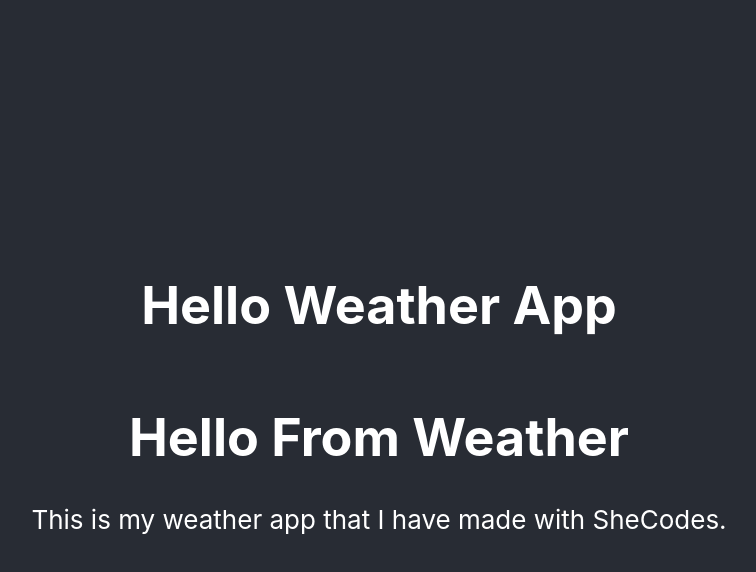
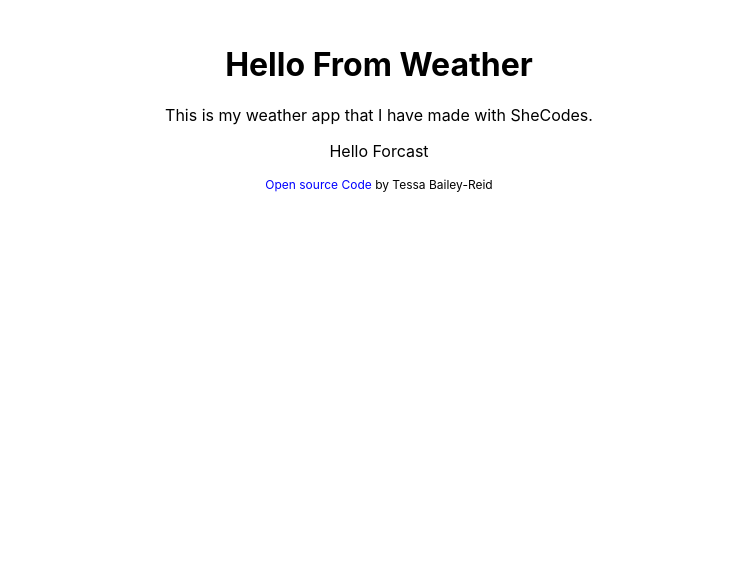
Before and after one commit to TessBReid/Weather-app-react, a React (Create React App) app: page / in a window 1280 px wide. Shown: the top 572 px of the page, without its empty margins (261-1017 px from the left). Built offline with nearby package versions, Linux system fonts and the light colour scheme.

Commit message:
Created new JS file and added open source

```diff
--- a/src/App.css
+++ b/src/App.css
@@ -1,38 +1,15 @@
 .App {
   text-align: center;
+  max-width: 600px;
+  margin: 45px auto;
 }
 
-.App-logo {
-  height: 40vmin;
-  pointer-events: none;
+.App a {
+  color: blue;
+  text-decoration: none;
 }
 
-@media (prefers-reduced-motion: no-preference) {
-  .App-logo {
-    animation: App-logo-spin infinite 20s linear;
-  }
+.App footer {
+  font-size: 12px;
+  margin: 10px;
 }
-
-.App-header {
-  background-color: #282c34;
-  min-height: 100vh;
-  display: flex;
-  flex-direction: column;
-  align-items: center;
-  justify-content: center;
-  font-size: calc(10px + 2vmin);
-  color: white;
-}
-
-.App-link {
-  color: #61dafb;
-}
-
-@keyframes App-logo-spin {
-  from {
-    transform: rotate(0deg);
-  }
-  to {
-    transform: rotate(360deg);
-  }
-}
--- a/src/App.js
+++ b/src/App.js
@@ -5,9 +5,18 @@ function App() {
   return (
     <div className="App">
       <header className="App-header">
-        <h1>Hello Weather App</h1>
         <Weather />
       </header>
+      <footer>
+        <a
+          href="https://github.com/TessBReid/Weather-app-react"
+          target="_blank"
+          rel="noreferrer"
+        >
+          Open source Code
+        </a>{" "}
+        by Tessa Bailey-Reid
+      </footer>
     </div>
   );
 }
--- /dev/null
+++ b/src/Forcast.js
@@ -0,0 +1,11 @@
+import React from "react";
+
+import "./Forcast.css";
+
+export default function Forcast() {
+  return (
+    <div className="Forcast">
+      <p>Hello Forcast</p>
+    </div>
+  );
+}
--- a/src/Weather.js
+++ b/src/Weather.js
@@ -1,10 +1,14 @@
 import React from "react";
+import Forcast from "./Forcast";
+
+import "./Weather.css";
 
 export default function Weather() {
   return (
-    <div>
+    <div className="Weather">
       <h1>Hello From Weather</h1>
       <p>This is my weather app that I have made with SheCodes.</p>
+      <Forcast />
     </div>
   );
 }
```
Also changed, not shown: src/Forcast.css (added), src/Weather.css (added).
